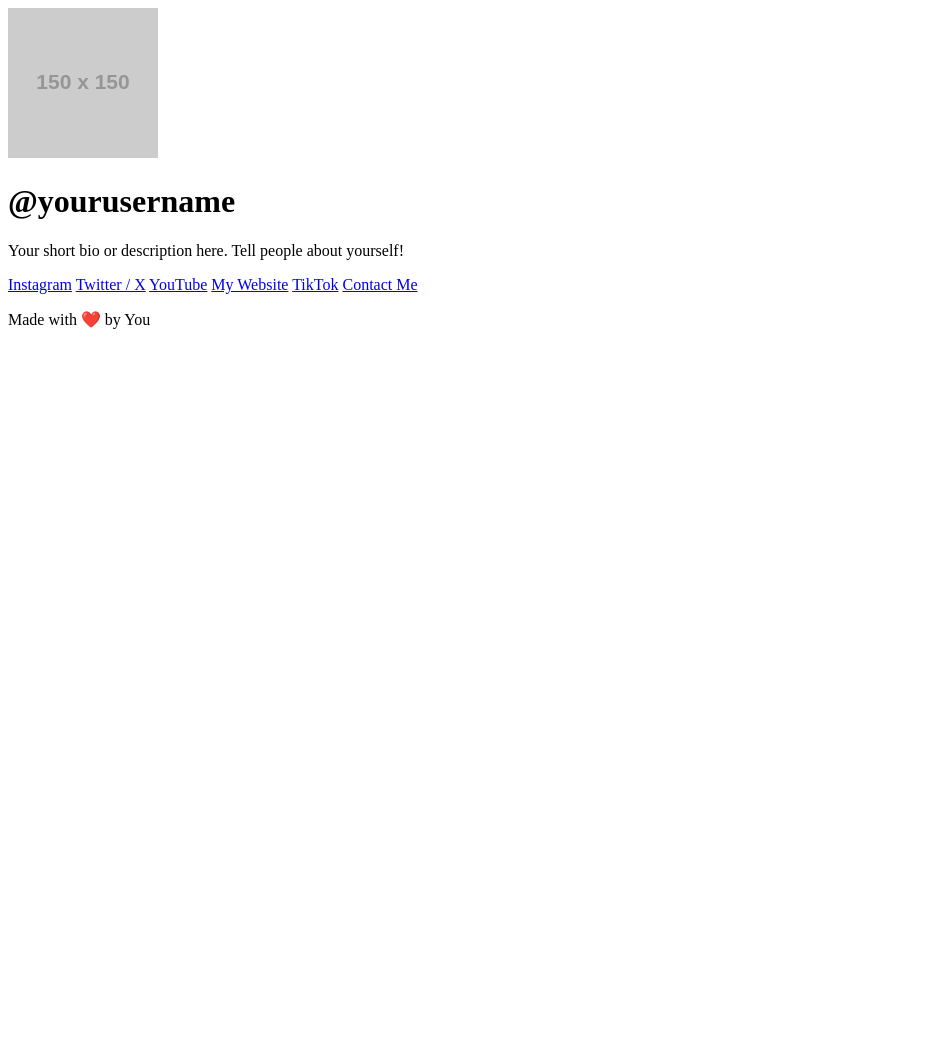
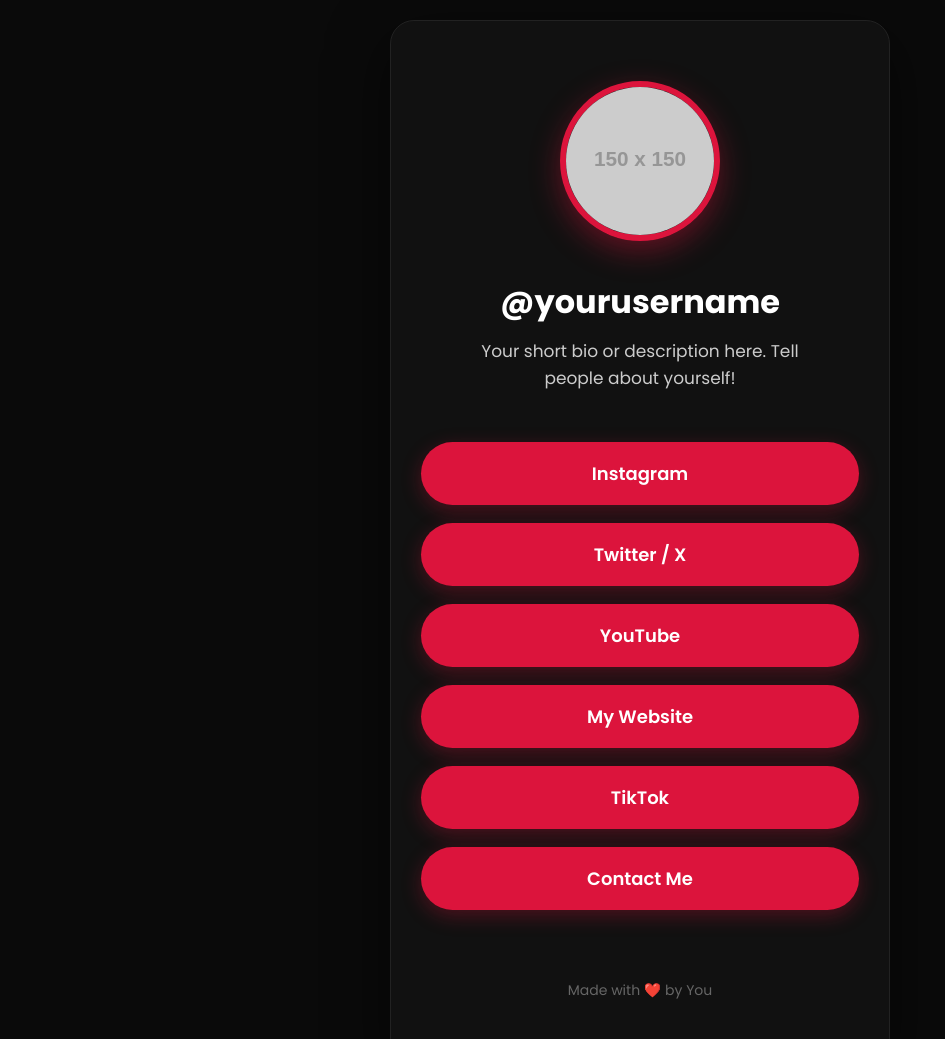
Before and after one commit to RiebiVT/RiebiVT.github.io, a plain HTML site: page index.html in a window 1280 px wide. Shown: the top 1039 px of the page, without its empty margins (0-945 px from the left). Before the commit the page ends 800 px from the top, so only its background shows below. Drawn offline with Linux system fonts and the light colour scheme; placeholder pictures from the web are drawn by us.

Commit message:
Update style.css

```diff
--- a/style.css
+++ b/style.css
@@ -1,6 +1,114 @@
-/* ... (keep all your previous styles unchanged up to here) ... */
+* {
+    margin: 0;
+    padding: 0;
+    box-sizing: border-box;
+}
 
-/* Modal Styles */
+body {
+    font-family: 'Poppins', sans-serif;
+    background: #0a0a0a; /* Deeper black for full-screen feel */
+    min-height: 100vh;
+    display: flex;
+    align-items: center;
+    justify-content: center;
+    padding: 20px;
+    color: #e0e0e0;
+    animation: fadeIn 1s ease-out;
+}
+
+@keyframes fadeIn {
+    from { opacity: 0; transform: translateY(20px); }
+    to { opacity: 1; transform: translateY(0); }
+}
+
+.container {
+    max-width: 500px;
+    width: 100%;
+    text-align: center;
+    background: #111111;
+    border-radius: 24px;
+    padding: 60px 30px;
+    box-shadow: 0 20px 60px rgba(0, 0, 0, 0.6);
+    border: 1px solid #222;
+    animation: fadeIn 1.2s ease-out;
+}
+
+.profile-img {
+    width: 160px;
+    height: 160px;
+    border-radius: 50%;
+    object-fit: cover;
+    border: 6px solid #dc143c;
+    box-shadow: 0 10px 30px rgba(220, 20, 60, 0.4);
+    margin-bottom: 30px;
+}
+
+h1 {
+    font-size: 32px;
+    font-weight: 700;
+    margin-bottom: 12px;
+    color: #ffffff;
+}
+
+.bio {
+    font-size: 17px;
+    color: #cccccc;
+    max-width: 80%;
+    margin: 0 auto 50px;
+    line-height: 1.6;
+}
+
+.links {
+    display: flex;
+    flex-direction: column;
+    gap: 18px;
+}
+
+.link-btn {
+    display: block;
+    padding: 18px;
+    background: #dc143c;
+    color: white;
+    text-decoration: none;
+    font-size: 18px;
+    font-weight: 600;
+    border-radius: 999px;
+    transition: all 0.4s ease;
+    box-shadow: 0 6px 20px rgba(220, 20, 60, 0.3);
+}
+
+.link-btn:hover {
+    transform: translateY(-5px);
+    background: #c41238;
+    box-shadow: 0 12px 30px rgba(220, 20, 60, 0.5);
+}
+
+footer {
+    margin-top: 70px;
+    font-size: 14px;
+    color: #666666;
+}
+
+/* Mobile tweaks */
+@media (max-width: 480px) {
+    .container {
+        padding: 50px 20px;
+        border-radius: 20px;
+    }
+
+    .profile-img {
+        width: 140px;
+        height: 140px;
+    }
+
+    h1 {
+        font-size: 28px;
+    }
+
+    .bio {
+        font-size: 16px;
+    }
+}
 .modal {
     display: none;
     position: fixed;
```
